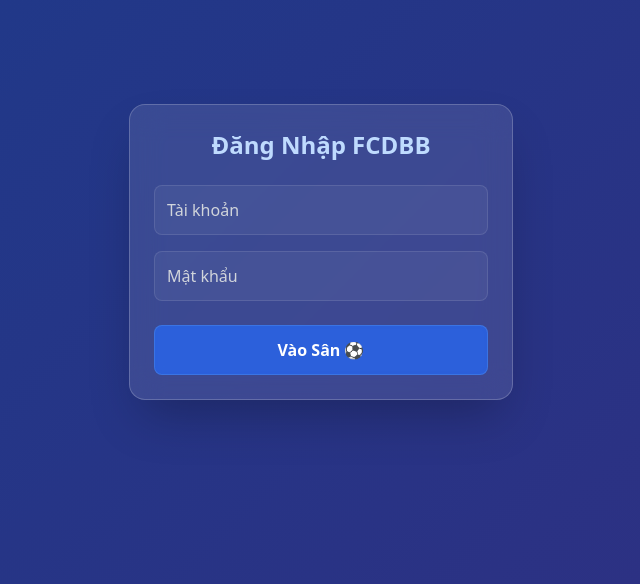
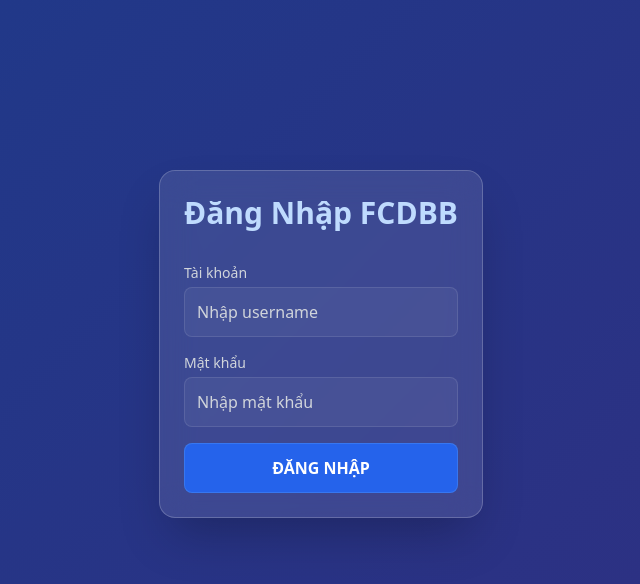
Before and after one commit to LuongNuong131/LuNu_FCDBB, a Vue app in the folder fcdbb-frontend/: page /login in a window 1280 px wide. Shown: the top 584 px of the page, without its empty margins (319-959 px from the left). Built offline with nearby package versions, Linux system fonts and the light colour scheme; no server answers.

Commit message:
first commit

```diff
--- a/fcdbb-frontend/src/views/Login.vue
+++ b/fcdbb-frontend/src/views/Login.vue
@@ -1,24 +1,55 @@
 <template>
-  <div class="glass-panel w-full max-w-sm mt-20">
-    <h2 class="text-2xl font-bold text-center mb-6 text-blue-200">Đăng Nhập FCDBB</h2>
-    <input v-model="username" type="text" placeholder="Tài khoản" class="glass-input mb-4">
-    <input v-model="password" type="password" placeholder="Mật khẩu" class="glass-input mb-6" @keyup.enter="login">
-    <button @click="login" class="glass-btn">Vào Sân ⚽</button>
+  <div class="flex items-center justify-center min-h-[80vh]">
+    <div class="glass-panel w-full max-w-md p-8">
+      <h2 class="text-3xl font-bold text-center mb-8 text-blue-200">Đăng Nhập FCDBB</h2>
+      <div class="space-y-4">
+        <div>
+          <label class="block text-sm font-medium text-gray-300 mb-1">Tài khoản</label>
+          <input v-model="username" type="text" class="glass-input !w-full" placeholder="Nhập username" @keyup.enter="login">
+        </div>
+        <div>
+          <label class="block text-sm font-medium text-gray-300 mb-1">Mật khẩu</label>
+          <input v-model="password" type="password" class="glass-input !w-full" placeholder="Nhập mật khẩu" @keyup.enter="login">
+        </div>
+        <button @click="login" class="glass-btn w-full mt-6 !bg-blue-600 hover:!bg-blue-500">ĐĂNG NHẬP</button>
+      </div>
+    </div>
   </div>
 </template>
+
 <script setup>
 import { ref } from 'vue';
 import axios from 'axios';
 import { useRouter } from 'vue-router';
+
 const router = useRouter();
 const username = ref('');
 const password = ref('');
+// Lấy biến môi trường Vercel (Nếu rỗng nó sẽ tự fallback về localhost để tránh lỗi)
+const API = import.meta.env.VITE_API_URL || 'http://localhost:3000/api';
+
 const login = async () => {
+  if (!username.value || !password.value) {
+    return alert('Vui lòng nhập đủ tài khoản và mật khẩu!');
+  }
+
+  console.log("🔗 Đang kết nối tới Backend tại:", API); // Dòng này để bạn check F12 xem link đúng chưa
+
   try {
-    const res = await axios.post(`${API}/auth/login`, { username: username.value, password: password.value });
+    const res = await axios.post(`${API}/auth/login`, {
+      username: username.value,
+      password: password.value
+    });
+
     localStorage.setItem('fcdbb_token', res.data.token);
     localStorage.setItem('fcdbb_user', JSON.stringify(res.data.user));
+
+    // Ép reload lại trang để hệ thống nhận diện quyền Admin/User ngay lập tức
     window.location.href = '/';
-  } catch (err) { alert(err.response?.data?.message || 'Đăng nhập thất bại!'); }
+
+  } catch (err) {
+    console.error("🚨 Lỗi đăng nhập toàn tập:", err);
+    alert(err.response?.data?.message || 'Không thể kết nối tới Server. Hãy kiểm tra F12 (Console)!');
+  }
 };
 </script>
```
